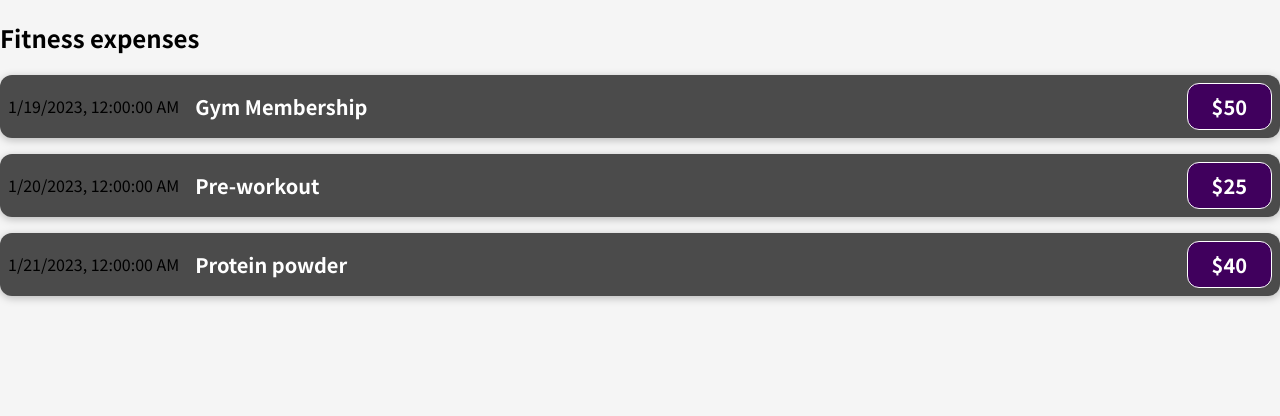
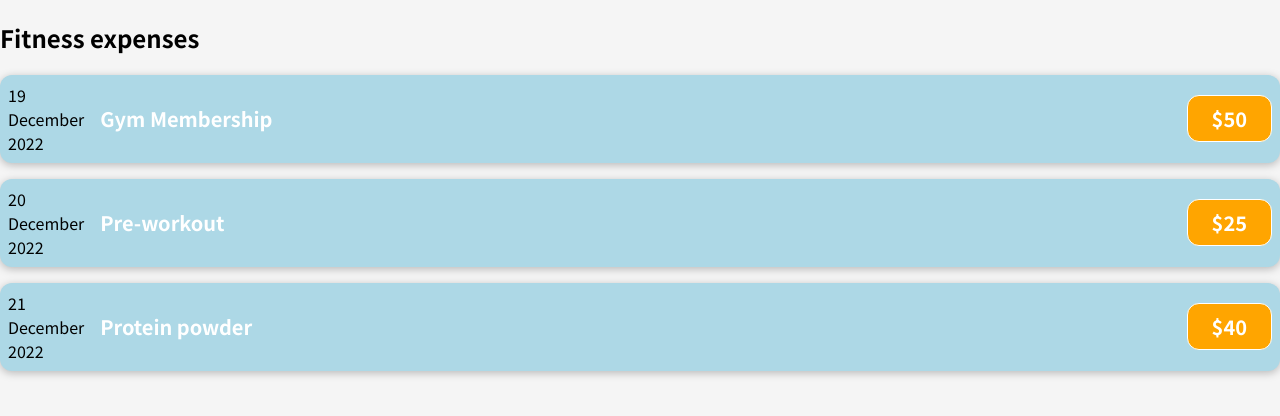
Before and after one commit to NikolaSirakov2/REACT-PROJECT, a JavaScript app in the folder 01-starting-setup/: page / in a window 1280 px wide. Shown: the top 416 px of the page. Built offline with nearby package versions, Linux system fonts and the light colour scheme.

Commit message:
adding const info

```diff
--- a/01-starting-setup/src/App.js
+++ b/01-starting-setup/src/App.js
@@ -6,19 +6,19 @@ function App() {
       id: "e1",
       title: "Gym Membership",
       amount: 50.0,
-      date: new Date(2022, 12, 19),
+      date: new Date(2022, 11, 19),
     },
     {
       id: "e2",
       title: "Pre-workout",
       amount: 25.0,
-      date: new Date(2022, 12, 20),
+      date: new Date(2022, 11, 20),
     },
     {
       id: "e3",
       title: "Protein powder",
       amount: 40.0,
-      date: new Date(2022, 12, 21),
+      date: new Date(2022, 11, 21),
     },
   ];
 
--- a/01-starting-setup/src/components/ExpenseItem.css
+++ b/01-starting-setup/src/components/ExpenseItem.css
@@ -7,7 +7,7 @@
     padding: 0.5rem;
     margin: 1rem 0;
     border-radius: 12px;
-    background-color: #4b4b4b;
+    background-color: lightblue;
   }
 
   .expense-item__description {
@@ -32,7 +32,7 @@
     font-size: 1rem;
     font-weight: bold;
     color: white;
-    background-color: #40005d;
+    background-color:orange;
     border: 1px solid white;
     padding: 0.5rem;
     border-radius: 12px;
--- a/01-starting-setup/src/components/ExpenseItem.js
+++ b/01-starting-setup/src/components/ExpenseItem.js
@@ -1,9 +1,17 @@
 import "./ExpenseItem.css";
 
 function ExpenseItem(props) {
+  const month = props.date.toLocaleString("en-US", { month: "long" });
+  const day = props.date.toLocaleString("en-US", { day: "2-digit" });
+  const year = props.date.getFullYear();
+
   return (
     <div className="expense-item">
-      <div>{props.date.toLocaleString()}</div>
+      <div>
+        <div>{day}</div>
+        <div>{month}</div>
+        <div>{year}</div>
+      </div>
       <div className="expense-item__description">
         <h2>{props.title}</h2>
         <div className="expense-item__price">${props.amount}</div>
```
